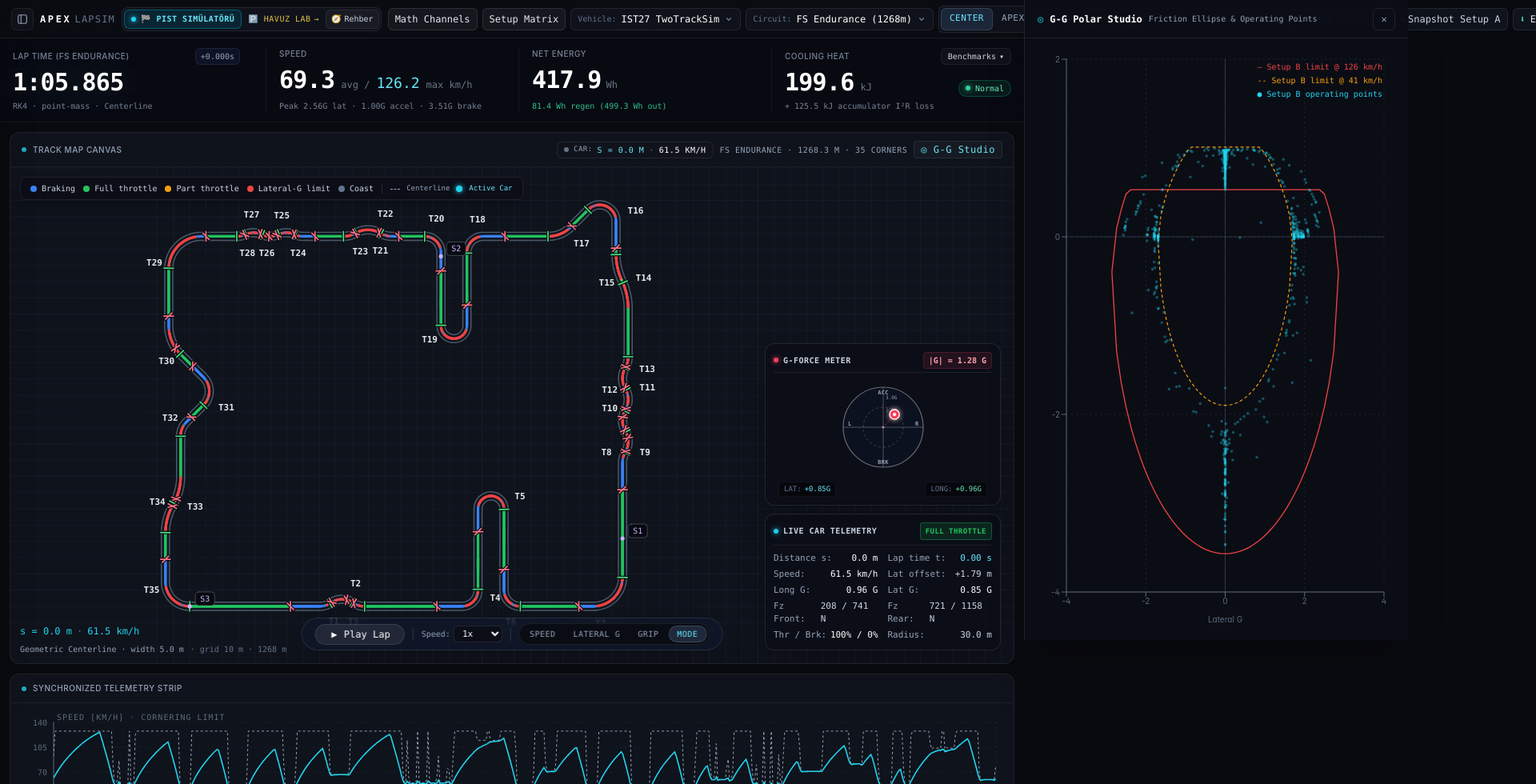
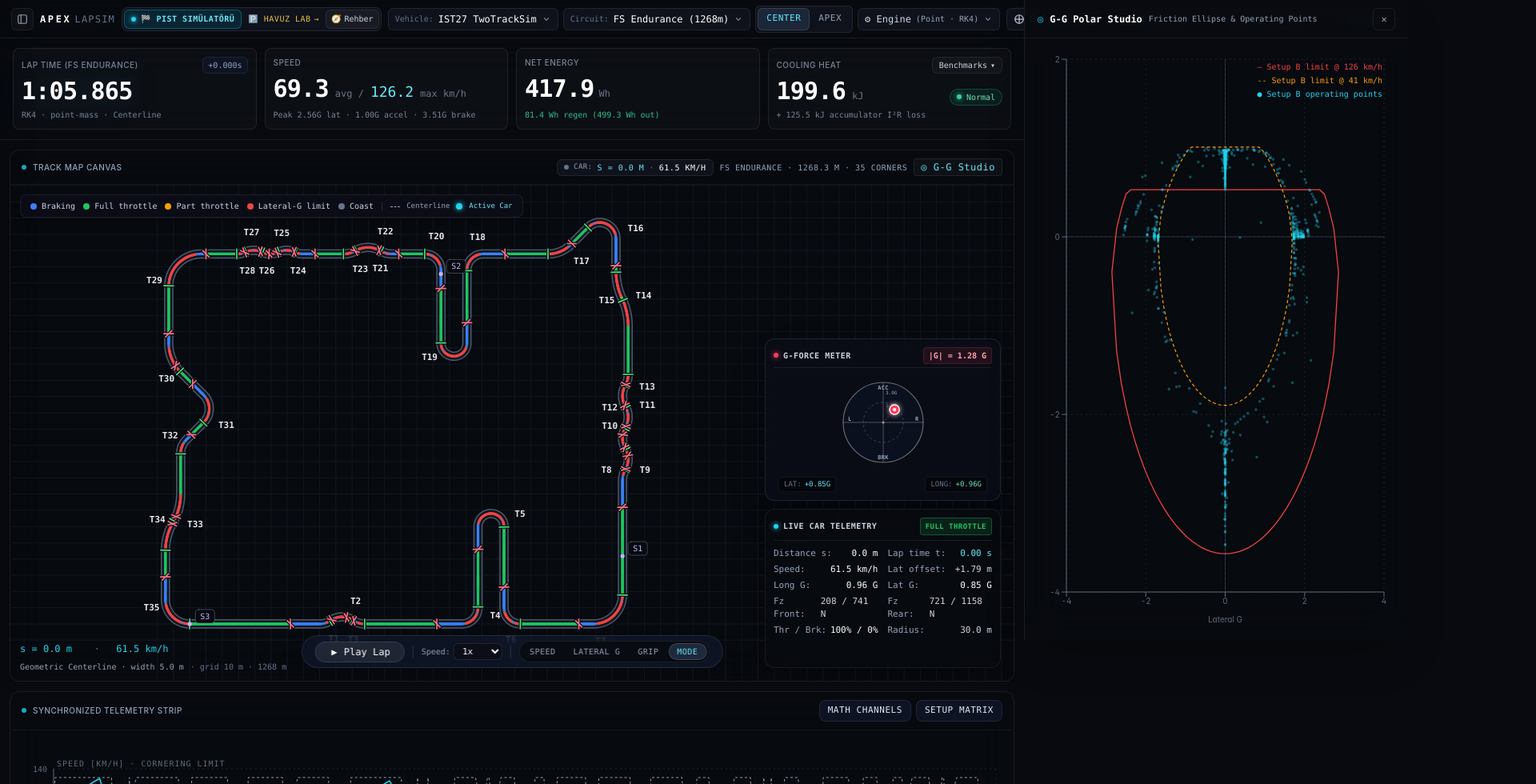
Before and after one commit to Onur00777/Lap_Simulator, a Next.js app: page / in a window 1280 px wide. Shown: the top 980 px of the page at 80% size, 1920 px wide, since content can reach past the window. Built offline with nearby package versions, Linux system fonts and the light colour scheme.

Commit message:
style(ui): streamline obsidian glass theme and tabular engineering typography

```diff
--- a/src/app/globals.css
+++ b/src/app/globals.css
@@ -4,6 +4,7 @@
 
 :root {
   color-scheme: dark;
+  scrollbar-color: rgb(100 116 139 / 36%) transparent;
 }
 
 html,
@@ -24,16 +25,29 @@ body {
   font-variant-numeric: tabular-nums;
 }
 
+.engineering-workbench {
+  font-variant-numeric: lining-nums tabular-nums;
+}
+
+.studio-drawer {
+  scrollbar-gutter: stable;
+  transition-property: transform, border-color;
+}
+
+.studio-drawer:is(:hover, :focus-within) {
+  border-color: rgb(100 116 139 / 52%);
+}
+
 ::-webkit-scrollbar {
   width: 6px;
   height: 6px;
 }
 ::-webkit-scrollbar-thumb {
-  background: rgba(148, 163, 184, 0.2);
+  background: rgb(100 116 139 / 36%);
   border-radius: 9999px;
 }
 ::-webkit-scrollbar-thumb:hover {
-  background: rgba(148, 163, 184, 0.35);
+  background: rgb(100 116 139 / 65%);
 }
 ::-webkit-scrollbar-track {
   background: transparent;
@@ -41,7 +55,7 @@ body {
 
 @layer components {
   .panel {
-    @apply rounded-xl border border-white/[0.07] bg-[#11141d]/90 backdrop-blur-md;
+    @apply rounded-xl border border-white/[0.08] bg-[#080a10]/90 backdrop-blur-xl;
   }
   .panel-title {
     @apply flex items-center gap-2 border-b border-white/[0.06] px-3.5 py-2.5 text-[10px] font-medium uppercase tracking-wider text-slate-400;
--- a/src/components/TrackCanvas.tsx
+++ b/src/components/TrackCanvas.tsx
@@ -627,9 +627,9 @@ export default function TrackCanvas({
       {/* Pinned dynamic cursor distance & speed readout */}
       {activeIdx != null && (
         <div className="pointer-events-none absolute bottom-8 left-3 z-10 flex items-center gap-1.5 font-mono text-xs tabular-nums text-cyan-400 font-medium">
-          <span>s = {fmt(ch.s[activeIdx], 1)} m</span>
+          <span className="inline-block min-w-[12ch]">s = {fmt(ch.s[activeIdx], 1)} m</span>
           <span className="text-slate-500">·</span>
-          <span>{fmt(kph(ch.v[activeIdx]), 1)} km/h</span>
+          <span className="inline-block min-w-[11ch] text-right">{fmt(kph(ch.v[activeIdx]), 1)} km/h</span>
         </div>
       )}
 
@@ -657,7 +657,7 @@ export default function TrackCanvas({
         {/* Docked Live Car Telemetry HUD */}
         <aside
           aria-label="Live Car Telemetry HUD"
-          className="rounded-xl border border-white/10 bg-[#0b0e17]/85 p-2.5 font-mono text-xs shadow-2xl backdrop-blur-md"
+          className="rounded-xl border border-white/[0.08] bg-[#080a10]/90 p-2.5 font-mono text-xs tabular-nums shadow-2xl backdrop-blur-xl"
         >
         <div className="mb-2 flex items-center justify-between border-b border-white/[0.08] pb-1.5">
           <div className="flex items-center gap-1.5 text-[10px] font-semibold tracking-wider text-slate-300">
@@ -758,12 +758,10 @@ export default function TrackCanvas({
           </div>
         </div>
 
-        {ch.wheelLift[activeIdx] && (
-          <div className="mt-1.5 flex items-center justify-center gap-1 rounded bg-rose-500/20 py-0.5 text-[10px] font-bold text-rose-300 border border-rose-500/30">
+          <div aria-hidden={!ch.wheelLift[activeIdx]} className={`mt-1.5 flex items-center justify-center gap-1 rounded border border-rose-500/30 bg-rose-500/20 py-0.5 text-[10px] font-bold text-rose-300 ${ch.wheelLift[activeIdx] ? '' : 'invisible'}`}>
             <span>⚠</span>
             <span>Inner Wheel Lift!</span>
           </div>
-        )}
       </aside>
       </div>
     </div>
--- a/src/components/Workbench.tsx
+++ b/src/components/Workbench.tsx
@@ -564,6 +564,8 @@ export default function Workbench({
     };
   }, [ch, dVeh.tire, mathChannelsOpen]);
   const closeMathChannels = useCallback(() => setMathChannelsOpen(false), []);
+  const toggleMathChannels = () => { setSetupMatrixOpen(false); setMathChannelsOpen((open) => !open); };
+  const toggleSetupMatrix = () => { setMathChannelsOpen(false); setSetupMatrixOpen((open) => !open); };
   const n = ch.s.length;
   const safeCursor = cursor != null && Number.isInteger(cursor) && cursor >= 0 && cursor < n ? cursor : null;
   const effectiveGhostCursor = playing ? ghostCursor : safeCursor;
@@ -768,16 +770,16 @@ export default function Workbench({
                       : `${dTrack.name} (${Math.round(dTrack.length)}m)`;
 
   return (
-    <div className="flex min-h-screen flex-col bg-[#090a0f] text-slate-200">
+    <div className="engineering-workbench flex min-h-screen flex-col bg-[#090a0f] text-slate-200">
       <KeyboardShortcutsHandler enabled={shortcutsEnabled} shortcuts={{
         togglePlayback: () => setPlaying((active) => !active), cycleRate: cyclePlaybackRate, scrub: scrubDistance,
-        toggleGg: () => setGgDiagramOpen((open) => !open), toggleMath: () => setMathChannelsOpen((open) => !open),
-        toggleMatrix: () => setSetupMatrixOpen((open) => !open),
+        toggleGg: () => setGgDiagramOpen((open) => !open), toggleMath: toggleMathChannels,
+        toggleMatrix: toggleSetupMatrix,
       }} />
       {/* ===================================================================== */}
       {/* PHASE 1: PERSISTENT MACOS UNIFIED TOP TOOLBAR (48px Glass Ribbon)      */}
       {/* ===================================================================== */}
-      <header className="sticky top-0 z-30 flex h-12 min-h-[48px] max-h-[48px] items-center justify-between gap-2 border-b border-white/[0.08] bg-[#0c0d14]/70 px-3.5 backdrop-blur-xl">
+      <header className="sticky top-0 z-30 flex h-12 min-h-[48px] max-h-[48px] items-center justify-between gap-2 border-b border-white/[0.08] bg-[#080a10]/90 px-3.5 backdrop-blur-xl">
         {/* 1. LEFT GROUP: SIDEBAR TOGGLE, BRANDING & WORKSPACE SWITCHER */}
         <div className="flex shrink-0 items-center gap-2">
           {/* Minimalist Sidebar Toggle Icon [ ◨ ] */}
@@ -844,12 +846,6 @@ export default function Workbench({
 
         {/* 2. CENTER CONTEXT SELECTORS (Subtle macOS Popover Buttons) */}
         <div className="flex shrink-0 items-center gap-1.5">
-          <button type="button" aria-pressed={mathChannelsOpen} onClick={() => setMathChannelsOpen((open) => !open)} className="h-7 rounded-md border border-white/10 bg-white/5 px-2 font-mono text-xs text-slate-200 hover:border-cyan-500/50">
-            Math Channels
-          </button>
-          <button type="button" aria-pressed={setupMatrixOpen} onClick={() => setSetupMatrixOpen((open) => !open)} className="h-7 rounded-md border border-white/10 bg-white/5 px-2 font-mono text-xs text-slate-200 hover:border-cyan-500/50">
-            Setup Matrix
-          </button>
           {/* Vehicle Preset Popover Button */}
           <div className="relative shrink-0" ref={presetMenuRef}>
             <button
@@ -1341,10 +1337,10 @@ export default function Workbench({
       {/* ===================================================================== */}
       {/* PHASE 3: AMBIENT KPI HERO BAR (Low-Opacity Captions & SF Numerals)     */}
       {/* ===================================================================== */}
-      <div className="border-b border-white/[0.06] bg-[#090b12]/90 px-4 py-3 backdrop-blur-xl">
-        <div className="grid grid-cols-2 gap-4 lg:grid-cols-4 lg:divide-x lg:divide-white/[0.06]">
+      <div className="border-b border-white/[0.08] bg-[#080a10]/90 px-4 py-3 backdrop-blur-xl">
+        <div className="grid grid-cols-2 gap-2.5 lg:grid-cols-4">
           {/* 1. LAP TIME */}
-          <div className="flex flex-col justify-between pr-0 lg:pr-4">
+          <div className="flex min-w-0 flex-col justify-between rounded-lg border border-white/[0.08] bg-white/[0.025] p-2.5">
             <div className="flex items-center justify-between gap-2">
               <span className="text-[10px] font-medium uppercase tracking-wider text-slate-400/80">
                 LAP TIME ({dTrack.name})
@@ -1364,7 +1360,7 @@ export default function Workbench({
           </div>
 
           {/* 2. SPEED */}
-          <div className="flex flex-col justify-between pl-0 lg:pl-4 pr-0 lg:pr-4">
+          <div className="flex min-w-0 flex-col justify-between rounded-lg border border-white/[0.08] bg-white/[0.025] p-2.5">
             <div className="flex items-center justify-between gap-2">
               <span className="text-[10px] font-medium uppercase tracking-wider text-slate-400/80">SPEED</span>
               {baselineSolved && (
@@ -1376,7 +1372,7 @@ export default function Workbench({
                 />
               )}
             </div>
-            <div className="mt-1 flex items-baseline gap-2 font-mono tabular-nums">
+            <div className="mt-1 flex flex-wrap items-baseline gap-x-2 font-mono tabular-nums">
               <span className="text-2xl sm:text-3xl font-semibold tracking-tight text-white">
                 {fmt(kph(lap.avgSpeed), 1)}
               </span>
@@ -1390,7 +1386,7 @@ export default function Workbench({
           </div>
 
           {/* 3. NET ENERGY */}
-          <div className="flex flex-col justify-between pl-0 lg:pl-4 pr-0 lg:pr-4">
+          <div className="flex min-w-0 flex-col justify-between rounded-lg border border-white/[0.08] bg-white/[0.025] p-2.5">
             <div className="flex items-center justify-between gap-2">
               <span className="text-[10px] font-medium uppercase tracking-wider text-slate-400/80">NET ENERGY</span>
               {baselineSolved && (
@@ -1413,7 +1409,7 @@ export default function Workbench({
           </div>
 
           {/* 4. COOLING HEAT */}
-          <div className="flex flex-col justify-between pl-0 lg:pl-4">
+          <div className="flex min-w-0 flex-col justify-between rounded-lg border border-white/[0.08] bg-white/[0.025] p-2.5">
             <div className="flex items-center justify-between gap-2">
               <span className="text-[10px] font-medium uppercase tracking-wider text-slate-400/80">COOLING HEAT</span>
               <button
@@ -1482,7 +1478,7 @@ export default function Workbench({
 
       {/* 1. LEFT DRAWER: VEHICLE & SETUP INSPECTOR (Slide-Out Panel - Non-modal) */}
       <aside
-        className={`fixed inset-y-0 left-0 z-50 flex w-[350px] max-w-[90vw] flex-col justify-between border-r border-white/[0.09] bg-[#0c0e17]/95 shadow-2xl backdrop-blur-2xl transition-transform duration-300 ease-out pointer-events-auto ${
+        className={`studio-drawer fixed inset-y-0 left-0 z-50 flex w-[350px] max-w-[90vw] flex-col justify-between border-r border-white/[0.08] bg-[#080a10]/90 shadow-2xl backdrop-blur-xl duration-300 ease-out pointer-events-auto ${
           leftInspectorOpen ? 'translate-x-0' : '-translate-x-full !pointer-events-none'
         }`}
         role="dialog"
@@ -1655,7 +1651,7 @@ export default function Workbench({
 
       {/* 2. RIGHT DRAWER: G-G POLAR STUDIO (Slide-Out Panel - Non-modal) */}
       <aside
-        className={`fixed inset-y-0 right-0 z-50 flex w-[480px] max-w-[95vw] flex-col border-l border-white/[0.09] bg-[#0c0e17]/95 shadow-2xl backdrop-blur-2xl transition-transform duration-300 ease-out pointer-events-auto ${
+        className={`studio-drawer fixed inset-y-0 right-0 z-50 flex w-[480px] max-w-[95vw] flex-col border-l border-white/[0.08] bg-[#080a10]/90 shadow-2xl backdrop-blur-xl duration-300 ease-out pointer-events-auto ${
           ggDiagramOpen ? 'translate-x-0' : 'translate-x-full !pointer-events-none'
         }`}
         role="dialog"
@@ -1850,26 +1846,26 @@ export default function Workbench({
           <Panel
             title="Synchronized Telemetry Strip"
             right={
-              safeCursor != null ? (
-                <span className="font-mono text-[10px] normal-case tracking-normal tabular-nums text-cyan-300">
-                  s {fmt(ch.s[safeCursor], 1)} m · {fmt(kph(ch.v[safeCursor]), 1)} km/h · {fmt(ch.gLat[safeCursor], 2)} G lat ·{' '}
-                  Fz [{fmt(ch.fzFL[safeCursor], 0)}, {fmt(ch.fzFR[safeCursor], 0)}, {fmt(ch.fzRL[safeCursor], 0)}, {fmt(ch.fzRR[safeCursor], 0)}] N ·{' '}
-                  K_us {fmt(ch.understeerDegPerG[safeCursor], 2)}°/G
-                </span>
-              ) : undefined
+              <div className="flex shrink-0 items-center gap-1.5 font-mono text-[10px] normal-case tracking-normal">
+                <button type="button" aria-keyshortcuts="M" aria-pressed={mathChannelsOpen} onClick={toggleMathChannels} className="btn">Math Channels</button>
+                <button type="button" aria-keyshortcuts="S" aria-pressed={setupMatrixOpen} onClick={toggleSetupMatrix} className="btn">Setup Matrix</button>
+              </div>
             }
             bodyClassName="p-2.5"
           >
+            <div aria-hidden={safeCursor == null} className={`mb-2 flex min-h-4 gap-2 overflow-x-auto whitespace-nowrap font-mono text-[10px] tabular-nums text-cyan-300 ${safeCursor == null ? 'invisible' : ''}`}>
+              <span className="w-[13ch] shrink-0">s {fmt(ch.s[safeCursor ?? 0], 1)} m</span>
+              <span className="w-[13ch] shrink-0">{fmt(kph(ch.v[safeCursor ?? 0]), 1)} km/h</span>
+              <span className="w-[12ch] shrink-0">{fmt(ch.gLat[safeCursor ?? 0], 2)} G lat</span>
+              <span className="w-[31ch] shrink-0">Fz [{fmt(ch.fzFL[safeCursor ?? 0], 0)}, {fmt(ch.fzFR[safeCursor ?? 0], 0)}, {fmt(ch.fzRL[safeCursor ?? 0], 0)}, {fmt(ch.fzRR[safeCursor ?? 0], 0)}] N</span>
+              <span className="w-[15ch] shrink-0">K_us {fmt(ch.understeerDegPerG[safeCursor ?? 0], 2)}°/G</span>
+            </div>
             <TelemetryCharts
               lap={lap}
               baselineLap={baselineSolved?.lap ?? ghostLap}
               cursorS={safeCursor != null ? ch.s[safeCursor] : null}
               onHoverS={onHoverS}
             />
-            {mathChannelsOpen && (
-              <MathChannelsDrawer inputs={mathInputs} distance={ch.s} cursorS={safeCursor != null ? ch.s[safeCursor] : null} onClose={closeMathChannels} />
-            )}
-            {matrix && <SetupMatrixDrawer entries={matrix} referenceId={referencePresetId} onReference={setReferencePresetId} onSnapshot={snapshotBaseline} onClose={() => setSetupMatrixOpen(false)} />}
           </Panel>
 
           <Panel title={<Segmented options={tabs} value={tab} onChange={setTab} />}>
@@ -1932,6 +1928,9 @@ export default function Workbench({
         />
       </div>
 
+      {mathChannelsOpen && <MathChannelsDrawer inputs={mathInputs} distance={ch.s} cursorS={safeCursor != null ? ch.s[safeCursor] : null} onClose={closeMathChannels} />}
+      {matrix && <SetupMatrixDrawer entries={matrix} referenceId={referencePresetId} onReference={setReferencePresetId} onSnapshot={snapshotBaseline} onClose={() => setSetupMatrixOpen(false)} />}
+
       <footer className="border-t border-white/[0.06] px-4 py-2 font-mono text-[10px] text-slate-500">
         ApexLapSim · Pacejka MF tires · 3-pass QSS solver (Euler / RK4 in v²) · 2-track yaw dynamics (RK4) · FDCAN1/FDCAN2 & MISRA-C VCU export
       </footer>
```
